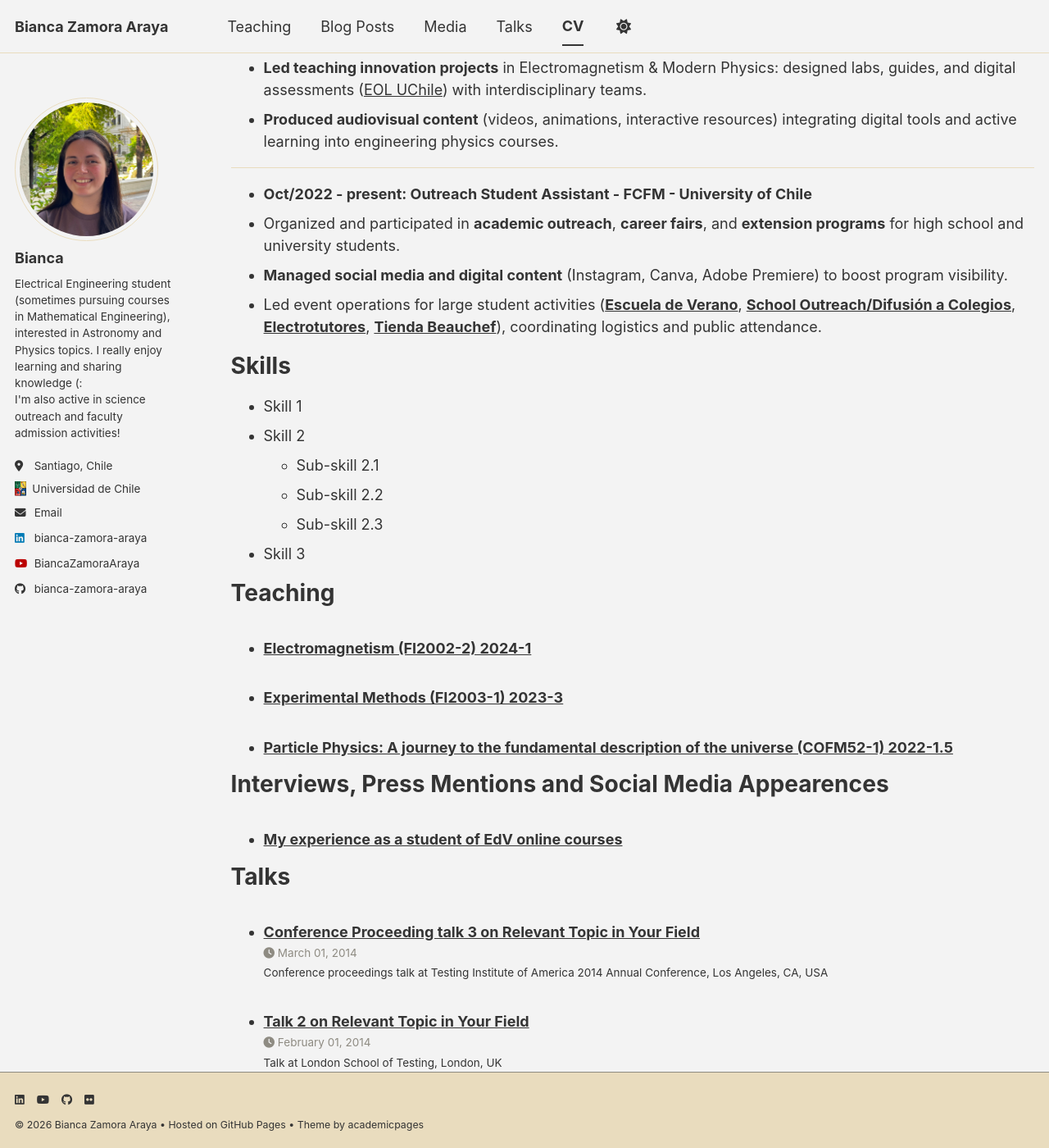
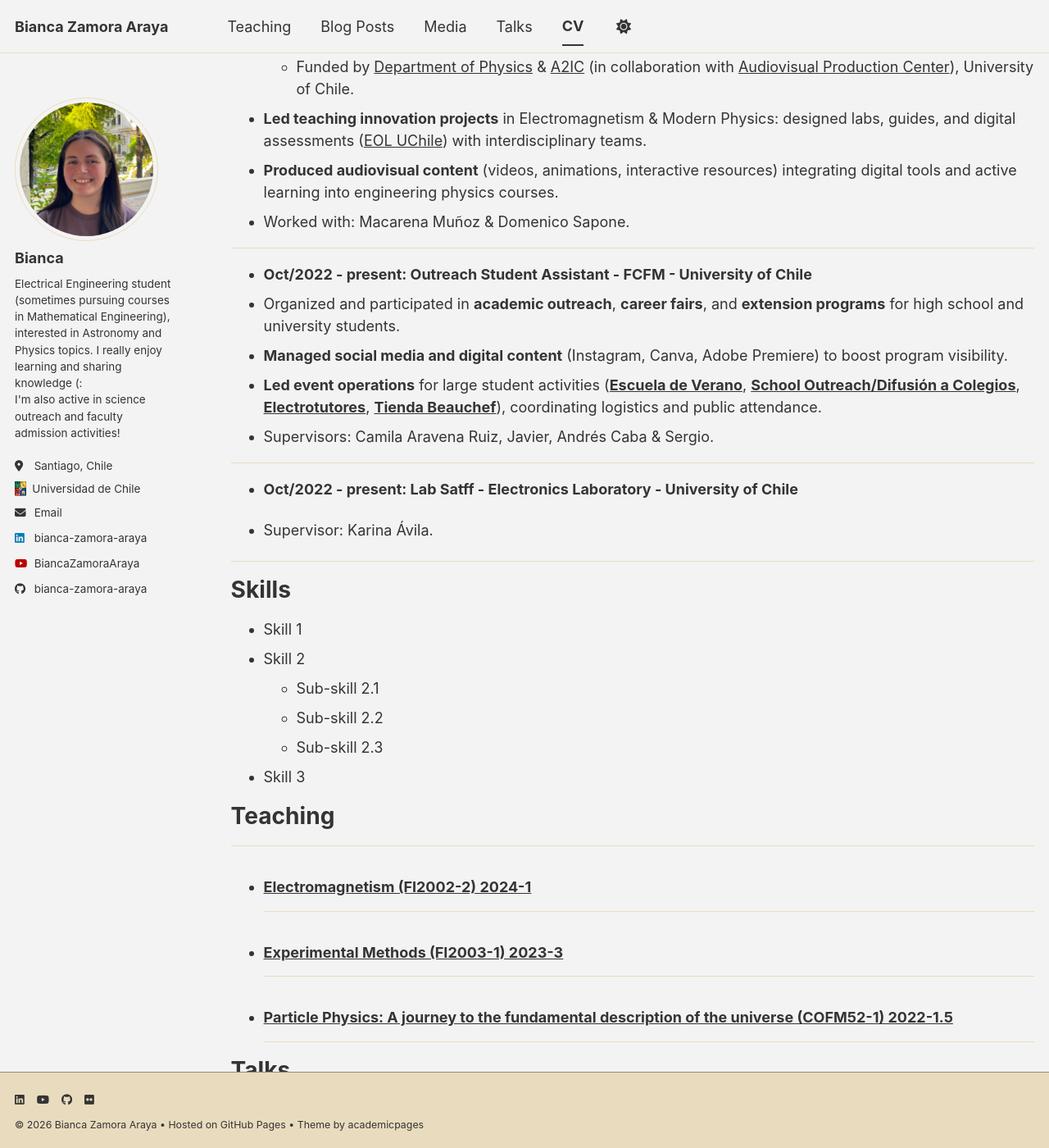
Before and after one commit to Bianca-Zamora-Araya/Bianca-Zamora-Araya.github.io, a Jekyll site: the page built from _pages/cv.md, in a window 1280 px wide and 1400 px high, scrolled down 1680 px. Shown: the whole window at 82% size. Built offline with Jekyll 4.4.1, drawn with Linux system fonts in a browser that asks for light colours; a style sheet for code colours, icons or effects is not loaded; some of the changed text lies outside the part shown.

Commit message:
Update cv.md

```diff
--- a/_pages/cv.md
+++ b/_pages/cv.md
@@ -12,15 +12,25 @@ redirect_from:
 Education
 ===
 
+---
+
 * **B.Sc. in Electrical Engineering, University of Chile, 2028** (expected)
 * **B.Sc. in Matematical Engineering, University of Chile, 2028** (expected)
 * **B.Sc. Engineering Sciences, University of Chile, 2022-2023**
 
+---
+
 * 2nd Winter School on Artificial Intelligence Applied to Health (2026), Science and Technology Building, San Joaquín Campus, Pontificia Universidad Católica de Chile. Organized by Millenium Institute for Intelligent Healthcare Engineering (iHealth).
 * Basic Bioinformatics Workshop and its applications in the genome assembly of non-model species (2023), Faculty of Physical and Mathematical Sciences, University of Chile. Supported by the Chilean Society of Genetics (SOCHIGEN), the Pontifical Catholic University of Chile (PUC), and centers of the ANID Millennium Science Initiative (CRG, LiLi, BASE).
 
+---
+
+
+
 Work experience
 ===
+
+---
 
 * **Dec/2025 - Jan/2026: Intern - National Electrical Coordinator (CEN)**
   * Worked at the Assets and Technical Information Department.
@@ -53,13 +63,25 @@ Work experience
   * Funded by [Department of Physics](https://dfi.uchile.cl/) & [A2IC](https://a2ic.ing.uchile.cl/qui%C3%A9nes-somos) (in collaboration with [Audiovisual Production Center](https://a2ic.ing.uchile.cl/centro-de-producci%C3%B3n-audiovisual)), University of Chile.
 * **Led teaching innovation projects** in Electromagnetism & Modern Physics: designed labs, guides, and digital assessments ([EOL UChile](https://eol.uchile.cl/)) with interdisciplinary teams.
 * **Produced audiovisual content** (videos, animations, interactive resources) integrating digital tools and active learning into engineering physics courses.
+* Worked with: Macarena Muñoz & Domenico Sapone.
 
 ---
 
 * **Oct/2022 - present: Outreach Student Assistant - FCFM - University of Chile**
 * Organized and participated in **academic outreach**, **career fairs**, and **extension programs** for high school and university students.
 * **Managed social media and digital content** (Instagram, Canva, Adobe Premiere) to boost program visibility.
-* Led event operations for large student activities (**[Escuela de Verano](https://www.edv.uchile.cl/#)**, **[School Outreach/Difusión a Colegios](https://www.instagram.com/ingenieria_ciencias_uchile)**, **[Electrotutores](https://cl.linkedin.com/company/electrotutores)**, **[Tienda Beauchef](https://tiendabeauchef.ing.uchile.cl/)**), coordinating logistics and public attendance.
+* **Led event operations** for large student activities (**[Escuela de Verano](https://www.edv.uchile.cl/#)**, **[School Outreach/Difusión a Colegios](https://www.instagram.com/ingenieria_ciencias_uchile)**, **[Electrotutores](https://cl.linkedin.com/company/electrotutores)**, **[Tienda Beauchef](https://tiendabeauchef.ing.uchile.cl/)**), coordinating logistics and public attendance.
+* Supervisors: Camila Aravena Ruiz, Javier, Andrés Caba & Sergio.
+
+---
+
+* **Oct/2022 - present: Lab Satff - Electronics Laboratory - University of Chile**
+
+* Supervisor: Karina Ávila.
+
+---
+
+
 
 Skills
 ===
@@ -74,20 +96,36 @@ Skills
 
 Teaching
 ======
+
+---
+
   <ul>{% for post in site.teaching reversed %}
     {% include archive-single-cv.html %}
+    <hr>
   {% endfor %}</ul>
 
+
+
+Talks
+===
+
+---
+
+  <ul>{% for post in site.talks reversed %}
+    {% include archive-single-talk-cv.html  %}
+    <hr>
+  {% endfor %}</ul>
+
+
+
 Interviews, Press Mentions and Social Media Appearences
-=====
+===
+
+---
+
   <ul>{% for post in site.media reversed %}
     {% include archive-single-cv.html %}
-  {% endfor %}</ul>
-
-Talks
-======
-  <ul>{% for post in site.talks reversed %}
-    {% include archive-single-talk-cv.html  %}
+    <hr>
   {% endfor %}</ul>
 
 <a href='http://www.freevisitorcounters.com'>on Freevisitorcounters.com</a> <script type='text/javascript' src='https://www.freevisitorcounters.com/auth.php?id=768485d21281e2ceb826d73b6865c715f820acc1'></script>
```
